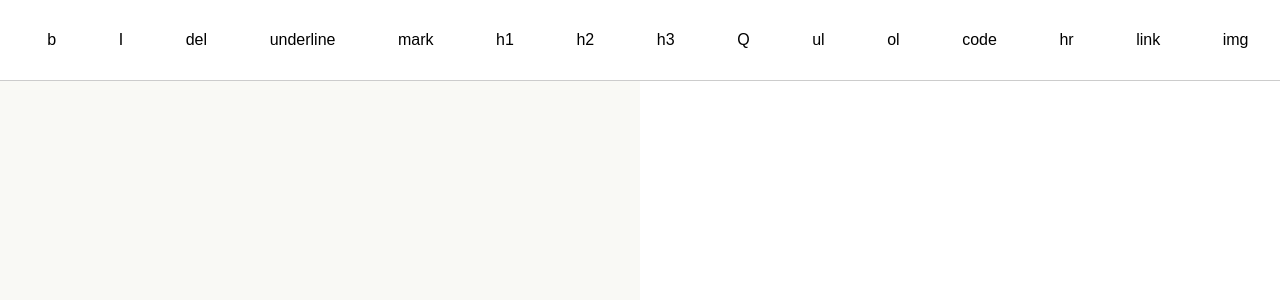
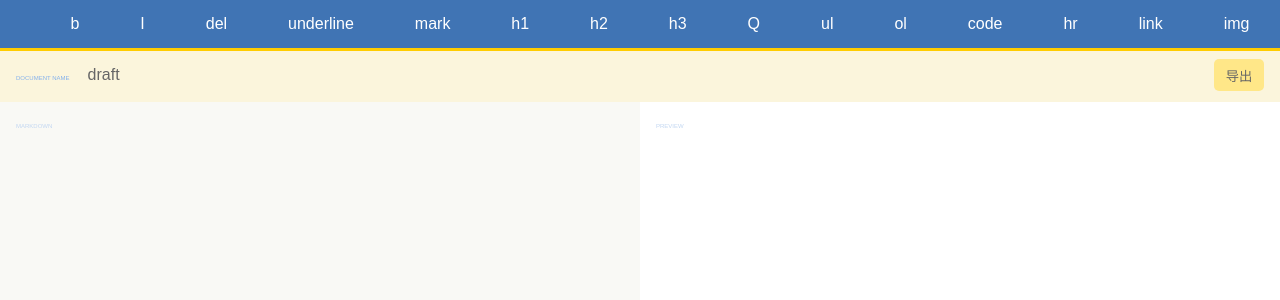
Before and after one commit to cheer-hwj/markdown-editor, a Vue app: page / in a window 1280 px wide. Shown: the top 300 px of the page. Built offline with nearby package versions, Linux system fonts and the light colour scheme.

Commit message:
加入基本样式

```diff
--- a/package.json
+++ b/package.json
@@ -18,6 +18,8 @@
     "babel-eslint": "^10.0.1",
     "eslint": "^5.8.0",
     "eslint-plugin-vue": "^5.0.0",
+    "less": "^3.9.0",
+    "less-loader": "^4.1.0",
     "vue-template-compiler": "^2.5.21"
   },
   "eslintConfig": {
--- a/src/assets/css/format.css
+++ /dev/null
@@ -1,36 +0,0 @@
-pre {
-    margin: 1rem;
-    padding: 1rem;
-    background-color: #f4f4f4;
-}
-code {
-    margin: 0 5px;
-    box-sizing: border-box;
-    background: #f9f2f4;
-    padding: 2px;
-    height: 1em;
-    font-size: .9em;
-    overflow: hidden;
-    border-radius: 4px;
-    color: #c7254e;
-}
-.code-lines {
-    padding-left: 3rem;
-    color: rgba(102, 128, 153, 0.4);
-    background-image: linear-gradient(to right, #eee, #eee 3rem, transparent 3rem);
-}
-h1 {
-    font-size: 1.8em;
-}
-blockquote {
-    margin: 1rem;
-    padding: 1rem 1rem 1rem 1.5rem;
-    background-color: rgba(240, 240, 240, 0.6);
-    background-image: linear-gradient(to right, #ddd, #ddd .5rem, transparent .5rem);
-}
-ul {
-    margin: .5rem;
-}
-li {
-    margin: .5rem .5rem .5rem 1.5rem;
-}
--- /dev/null
+++ b/src/assets/css/format.less
@@ -0,0 +1,40 @@
+.preview {
+    color: #333;
+    padding: 0 1rem;
+    pre {
+        margin: 1rem;
+        padding: 1rem;
+        background-color: #f4f4f4;
+    }
+    code {
+        margin: 0 5px;
+        box-sizing: border-box;
+        background: #f9f2f4;
+        padding: 2px;
+        height: 1em;
+        font-size: .9em;
+        overflow: hidden;
+        border-radius: 4px;
+        color: #c7254e;
+    }
+    .code-lines {
+        padding-left: 3rem;
+        color: rgba(102, 128, 153, 0.4);
+        background-image: linear-gradient(to right, #eee, #eee 3rem, transparent 3rem);
+    }
+    h1 {
+        font-size: 1.8em;
+    }
+    blockquote {
+        margin-left: 0;
+        padding: 1rem 1rem 1rem 1.5rem;
+        background-color: rgba(240, 240, 240, 0.6);
+        background-image: linear-gradient(to right, #ddd, #ddd .5rem, transparent .5rem);
+    }
+    p {
+        line-height: 1.5em;
+    }
+    img {
+        max-width: 100%;
+    }
+}
--- a/src/assets/css/root.css
+++ b/src/assets/css/root.css
@@ -8,7 +8,6 @@ html,body{
     height: 100%;
     font-family: "PingFangSC-Medium", "Microsoft Yahei", sans-serif;
 }
-div,p,ul,li,ol,dl,dt,dd,span,img,input,table,h1,h2,h3,h4,h5,h6,pre{ margin:0; padding:0; border:0;}
 a {text-decoration:none;}
 /*table格式化*/
 table {
@@ -37,13 +36,13 @@ a:focus,*:focus {outline:none;}
     zoom:1;
 }
 
-pre{
-    white-space: pre-wrap; /*css-3*/
-    white-space: -moz-pre-wrap; /*Mozilla,since1999*/
-    white-space: -pre-wrap; /*Opera4-6*/
-    white-space: -o-pre-wrap; /*Opera7*/
-    word-wrap: break-word; /*InternetExplorer5.5+*/
-}
+/* pre{
+    white-space: pre-wrap;
+    white-space: -moz-pre-wrap;
+    white-space: -pre-wrap;
+    white-space: -o-pre-wrap;
+    word-wrap: break-word;
+} */
 #app{
     height: 100%;
 }
--- a/src/assets/js/refer.js
+++ b/src/assets/js/refer.js
@@ -1,5 +1,5 @@
 import store from '@/store.js'
-import { header, textformat } from "@/assets/js/textformat.js";
+import { textformat } from "@/assets/js/textformat.js";
 export function referHandler(msg) {
     msg = msg.replace(/(^>[\S\s]*?)(^\s*[\r\n]^[^>])/gm, function (
         m,
@@ -62,7 +62,6 @@ function searchQuote(src) {
             } else return "";
         });
     }
-    result = header(result)
     result = textformat(result)
     return result + endStr.repeat(maxNum - 1);
 }
--- a/src/components/HelloWorld.vue
+++ /dev/null
@@ -1,58 +0,0 @@
-<template>
-  <div class="hello">
-    <h1>{{ msg }}</h1>
-    <p>
-      For a guide and recipes on how to configure / customize this project,<br>
-      check out the
-      <a href="https://cli.vuejs.org" target="_blank" rel="noopener">vue-cli documentation</a>.
-    </p>
-    <h3>Installed CLI Plugins</h3>
-    <ul>
-      <li><a href="https://github.com/vuejs/vue-cli/tree/dev/packages/%40vue/cli-plugin-babel" target="_blank" rel="noopener">babel</a></li>
-      <li><a href="https://github.com/vuejs/vue-cli/tree/dev/packages/%40vue/cli-plugin-eslint" target="_blank" rel="noopener">eslint</a></li>
-    </ul>
-    <h3>Essential Links</h3>
-    <ul>
-      <li><a href="https://vuejs.org" target="_blank" rel="noopener">Core Docs</a></li>
-      <li><a href="https://forum.vuejs.org" target="_blank" rel="noopener">Forum</a></li>
-      <li><a href="https://chat.vuejs.org" target="_blank" rel="noopener">Community Chat</a></li>
-      <li><a href="https://twitter.com/vuejs" target="_blank" rel="noopener">Twitter</a></li>
-      <li><a href="https://news.vuejs.org" target="_blank" rel="noopener">News</a></li>
-    </ul>
-    <h3>Ecosystem</h3>
-    <ul>
-      <li><a href="https://router.vuejs.org" target="_blank" rel="noopener">vue-router</a></li>
-      <li><a href="https://vuex.vuejs.org" target="_blank" rel="noopener">vuex</a></li>
-      <li><a href="https://github.com/vuejs/vue-devtools#vue-devtools" target="_blank" rel="noopener">vue-devtools</a></li>
-      <li><a href="https://vue-loader.vuejs.org" target="_blank" rel="noopener">vue-loader</a></li>
-      <li><a href="https://github.com/vuejs/awesome-vue" target="_blank" rel="noopener">awesome-vue</a></li>
-    </ul>
-  </div>
-</template>
-
-<script>
-export default {
-  name: 'HelloWorld',
-  props: {
-    msg: String
-  }
-}
-</script>
-
-<!-- Add "scoped" attribute to limit CSS to this component only -->
-<style scoped>
-h3 {
-  margin: 40px 0 0;
-}
-ul {
-  list-style-type: none;
-  padding: 0;
-}
-li {
-  display: inline-block;
-  margin: 0 10px;
-}
-a {
-  color: #42b983;
-}
-</style>
--- a/src/components/Home.vue
+++ b/src/components/Home.vue
@@ -1,27 +1,42 @@
 <template>
   <div>
-    <ruleHeader v-on:addrule="addRule"></ruleHeader>
-    <article>
+    <nav>
+      <ruleHeader v-on:addrule="addRule"></ruleHeader>
+      <div class="nav-info">
+        <div class="info-name">
+          <label>DOCUMENT NAME</label>
+          <input v-model="draftname">
+        </div>
+        <button @click="exportResult" class="export">导出</button>
+      </div>
+    </nav>
+    <div class="content">
       <section class="draft">
+        <p class="pre-title">MARKDOWN</p>
         <textarea v-model="message" spellcheck="false" ref="inputSelect"></textarea>
       </section>
-      <section class="preview" v-html="output"></section>
-    </article>
+      <section>
+        <p class="pre-title">PREVIEW</p>
+        <article class="preview" v-html="output"></article>
+      </section>
+    </div>
   </div>
 </template>
 <script>
-import ruleHeader from '@/components/ruleHeader'
-import datahandler from '@/assets/js/datahandler.js'
-import { dataRule } from '@/assets/js/rulehandler.js'
+import ruleHeader from "@/components/ruleHeader";
+import datahandler from "@/assets/js/datahandler.js";
+import { dataRule } from "@/assets/js/rulehandler.js";
+import "@/assets/css/format.less";
 export default {
   name: "Home",
   data() {
     return {
-      message: localStorage.getItem("message") || ""
+      message: localStorage.getItem("message") || "",
+      draftname: "draft"
     };
   },
   components: {
-    ruleHeader,
+    ruleHeader
   },
   computed: {
     // 处理输出
@@ -36,20 +51,87 @@ export default {
       localStorage.setItem("message", this.message);
     },
     addRule(type) {
-       this.message = dataRule(type, this.message, this.$refs.inputSelect)
+      this.message = dataRule(type, this.message, this.$refs.inputSelect);
     },
+    // 导出草稿
+    exportResult() {
+      if (!this.message || !localStorage.getItem("message")) {
+        alert("你的草稿中没有内容");
+        return;
+      }
+      const content = this.message;
+      const elem = document.createElement("a");
+      elem.download = "draft.md";
+      elem.style.display = "none";
+      const blob = new Blob([content], { type: "text/plain" });
+      elem.href = URL.createObjectURL(blob);
+      document.body.appendChild(elem);
+      elem.click();
+      document.body.removeChild(elem);
+      setTimeout(() => {
+        this.message = "";
+        localStorage.removeItem("message");
+      }, 300);
+    }
   }
 };
 </script>
-<style scoped>
-article {
+<style lang="less" scoped>
+nav {
+  background: #fbf5dc;
+}
+.nav-info {
+  padding: .5rem 1rem;
   display: flex;
+  justify-content: space-between;
+  border-top: #ffcc00 3px solid;
+}
+.info-name {
+  line-height: 2rem;
+  label {
+    font-size: 6px;
+    color: #82b0ec;
+  }
+  input {
+    margin-left: 1rem;
+    font-size: 16px;
+    background: none;
+    border: none;
+    color: #666;
+  }
+}
+.pre-title {
+  margin: 0;
+  padding: 0 1rem;
+  line-height: 3rem;
+  font-size: 6px;
+  user-select: none;
+  color: #c1d6f1;
+  background: #fff;
+}
+.draft .pre-title {
+  background: #f9f9f5;
+}
+
+.export {
+  width: 50px;
+  height: 2rem;
+  background: #ffe788;
+  border: none;
+  color: #666;
+  border-radius: 5px;
+}
+.content {
+  display: flex;
+  height: calc(100vh - 6rem - 8px);
 }
 section {
+  box-sizing: border-box;
   width: 50%;
-  min-height: calc(100vh - 3rem - 1px);
+  height: calc(100% - 3rem);
 }
 textarea {
+  padding: 0 1rem;
   box-sizing: border-box;
   border: none;
   background-color: #f9f9f5;
@@ -58,5 +140,11 @@ textarea {
   height: 100%;
   user-select: auto;
   font-family: inherit;
+  line-height: 1.5em;
+  font-size: 1rem;
+}
+.preview {
+ height: 100%;
+ overflow-y: auto;
 }
 </style>
--- a/src/components/ruleHeader.vue
+++ b/src/components/ruleHeader.vue
@@ -1,6 +1,4 @@
 <template>
-  <div>
-    <nav>
   <ul>
     <navBtn
       :bg="val.bg"
@@ -11,11 +9,9 @@
       :key="key"
     ></navBtn>
   </ul>
-    </nav>
-  </div>
 </template>
 <script>
-import store from '@/store.js'
+import store from "@/store.js";
 const navBtn = {
   props: ["bg", "type", "title"],
   render(createElement) {
@@ -50,29 +46,28 @@ export default {
   },
   computed: {
     rules() {
-      const allrules = store.state.rules
-      return allrules
+      const allrules = store.state.rules;
+      return allrules;
     }
   },
   methods: {}
 };
 </script>
 <style scoped>
-nav {
-  border-bottom: 1px solid #ccc;
-  background: #fff;
-}
 ul {
+  margin: 0;
   display: flex;
   list-style-type: none;
   align-items: center;
   justify-content: space-around;
+  background: #4074b4;
 }
 nav li {
   line-height: 3rem;
   cursor: pointer;
+  color: #fff;
 }
 nav li:hover {
-  color: rgb(12, 98, 179);
+  color: #ffe788;
 }
 </style>
--- a/src/main.js
+++ b/src/main.js
@@ -1,7 +1,6 @@
 import Vue from 'vue'
 import App from './App.vue'
 import '@/assets/css/root.css'
-import '@/assets/css/format.css'
 import store from './store'
 
 Vue.config.productionTip = false
```
Also changed, not shown: 1 other file (tests, documents, lock files or other folders). Lines whose indentation alone changed are shown as unchanged.
